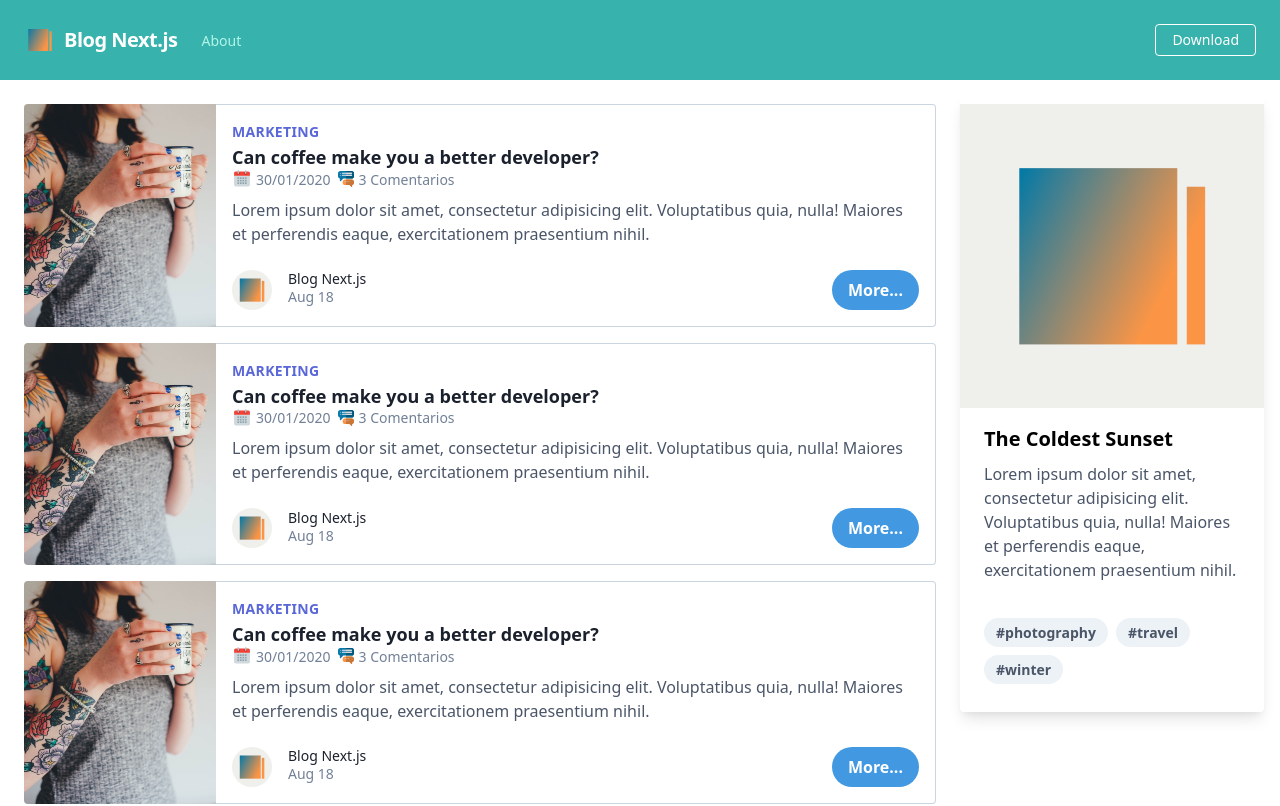
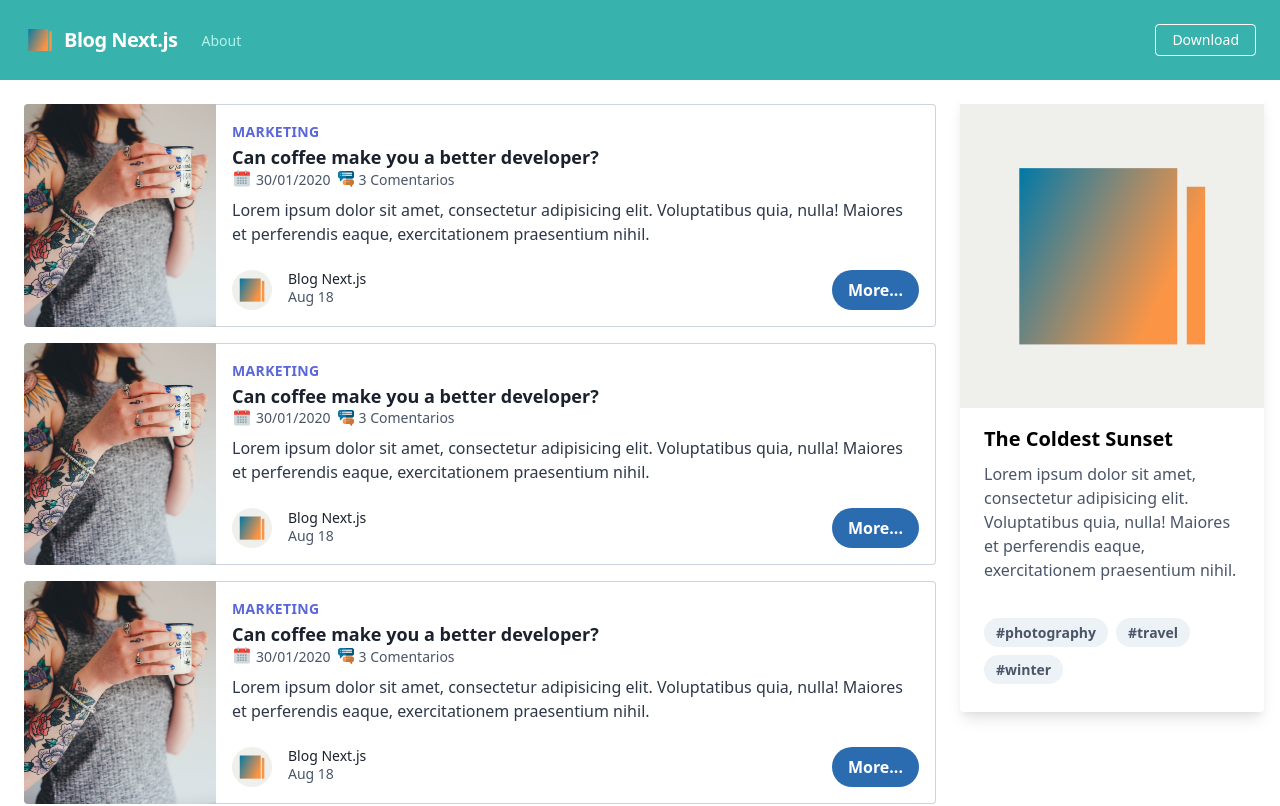
Before and after one commit to JoseLSilva/blog-nextjs, a Next.js app: page / in a window 1280 px wide. Shown: the top 806 px of the page. Built offline with nearby package versions, Linux system fonts and the light colour scheme.

Commit message:
Improved text contrast

```diff
--- a/components/posts.jsx
+++ b/components/posts.jsx
@@ -20,7 +20,7 @@ export default () => {
               Can coffee make you a better developer?
             </a>
           </div>
-          <div className="text-sm flex text-gray-600 mb-2">
+          <div className="text-sm flex text-gray-700 mb-2">
             <span className="mr-2 flex items-center">
               <SVG icon="calendar" className="w-5 mr-1" />
               30/01/2020
@@ -29,7 +29,7 @@ export default () => {
               <SVG icon="comments" className="w-4 mr-1" />3 Comentarios
             </span>
           </div>
-          <p className="text-gray-700 text-base">
+          <p className="text-gray-800 text-base">
             Lorem ipsum dolor sit amet, consectetur adipisicing elit.
             Voluptatibus quia, nulla! Maiores et perferendis eaque,
             exercitationem praesentium nihil.
@@ -37,7 +37,7 @@ export default () => {
         </div>
 
         <div className="clearfix">
-          <button className="float-right bg-blue-500 hover:bg-blue-700 text-white font-bold py-2 px-4 rounded-full">
+          <button className="float-right bg-blue-700 hover:bg-blue-900 text-white font-bold py-2 px-4 rounded-full">
             More...
           </button>
           <div className="flex items-center">
@@ -48,7 +48,7 @@ export default () => {
             />
             <div className="text-sm">
               <p className="text-gray-900 leading-none">Blog Next.js</p>
-              <p className="text-gray-600">Aug 18</p>
+              <p className="text-gray-700">Aug 18</p>
             </div>
           </div>
         </div>
```
